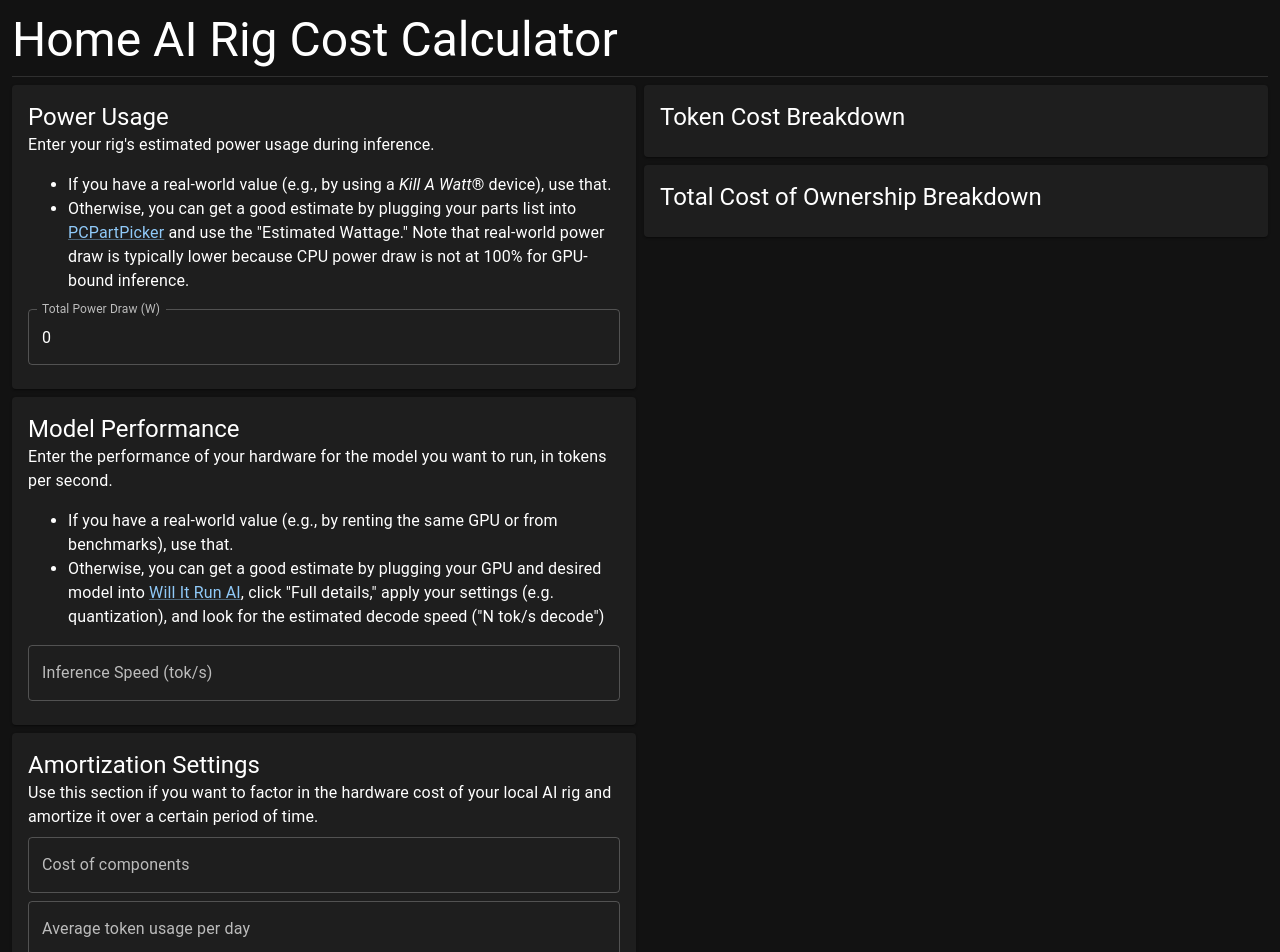
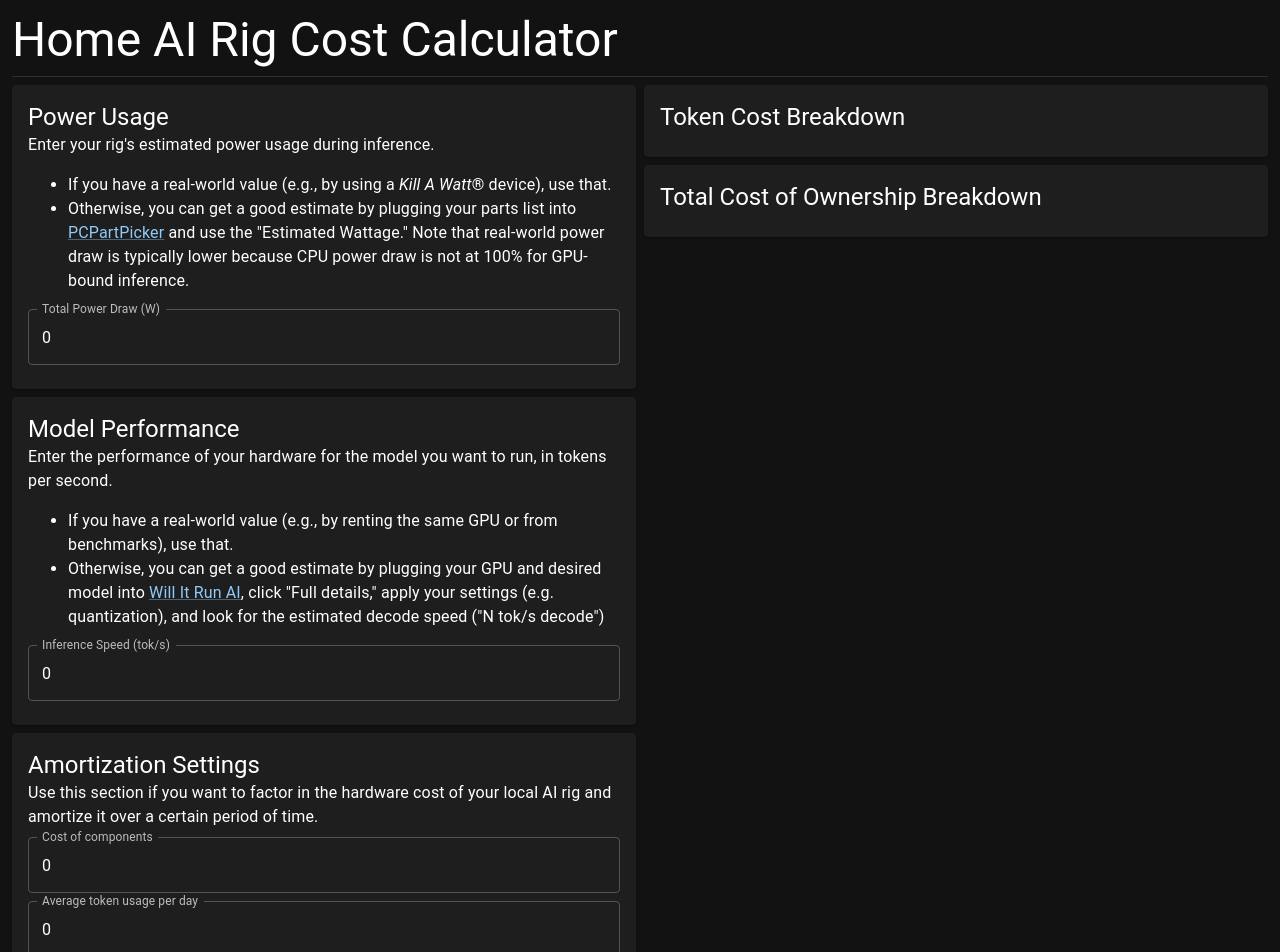
Before and after one commit to gabrianrchua/local-ai-calculator, a React (Vite) app: page / in a window 1280 px wide. Shown: the top 952 px of the page. Built offline with nearby package versions, Linux system fonts and the light colour scheme.

Commit message:
feat: control all form elements, validation

```diff
--- a/src/pages/Home.tsx
+++ b/src/pages/Home.tsx
@@ -12,12 +12,20 @@ import styles from './Home.module.css';
 import { useState } from 'react';
 
 const isNumber = (value: string) => {
-  return Number.isNaN(parseInt(value));
+  return !Number.isNaN(parseInt(value, 10)) && value !== '';
 };
 
 export const HomePage = () => {
   const [powerDraw, setPowerDraw] = useState<string>('0');
   const [powerDrawError, setPowerDrawError] = useState<boolean>(false);
+  const [inferenceSpeed, setInferenceSpeed] = useState<string>('0');
+  const [inferenceSpeedError, setInferenceSpeedError] =
+    useState<boolean>(false);
+  const [hardwareCost, setHardwareCost] = useState<string>('0');
+  const [hardwareCostError, setHardwareCostError] = useState<boolean>(false);
+  const [tokenUsagePerDay, setTokenUsagePerDay] = useState<string>('0');
+  const [tokenUsagePerDayError, setTokenUsagePerDayError] =
+    useState<boolean>(false);
 
   return (
     <>
@@ -96,7 +104,13 @@ export const HomePage = () => {
                 variant="outlined"
                 label="Inference Speed (tok/s)"
                 fullWidth
-                type="number"
+                value={inferenceSpeed}
+                onChange={(event) => {
+                  setInferenceSpeed(event.target.value);
+                  setInferenceSpeedError(!isNumber(event.target.value));
+                }}
+                error={inferenceSpeedError}
+                helperText={inferenceSpeedError ? 'Enter a valid number' : ''}
               />
             </CardContent>
           </Card>
@@ -111,14 +125,26 @@ export const HomePage = () => {
                 variant="outlined"
                 label="Cost of components"
                 fullWidth
-                type="number"
+                value={hardwareCost}
+                onChange={(event) => {
+                  setHardwareCost(event.target.value);
+                  setHardwareCostError(!isNumber(event.target.value));
+                }}
+                error={hardwareCostError}
+                helperText={hardwareCostError ? 'Enter a valid number' : ''}
                 sx={{ marginTop: '8px' }}
               />
               <TextField
                 variant="outlined"
                 label="Average token usage per day"
                 fullWidth
-                type="number"
+                value={tokenUsagePerDay}
+                onChange={(event) => {
+                  setTokenUsagePerDay(event.target.value);
+                  setTokenUsagePerDayError(!isNumber(event.target.value));
+                }}
+                error={tokenUsagePerDayError}
+                helperText={tokenUsagePerDayError ? 'Enter a valid number' : ''}
                 sx={{ marginTop: '8px' }}
               />
             </CardContent>
```
